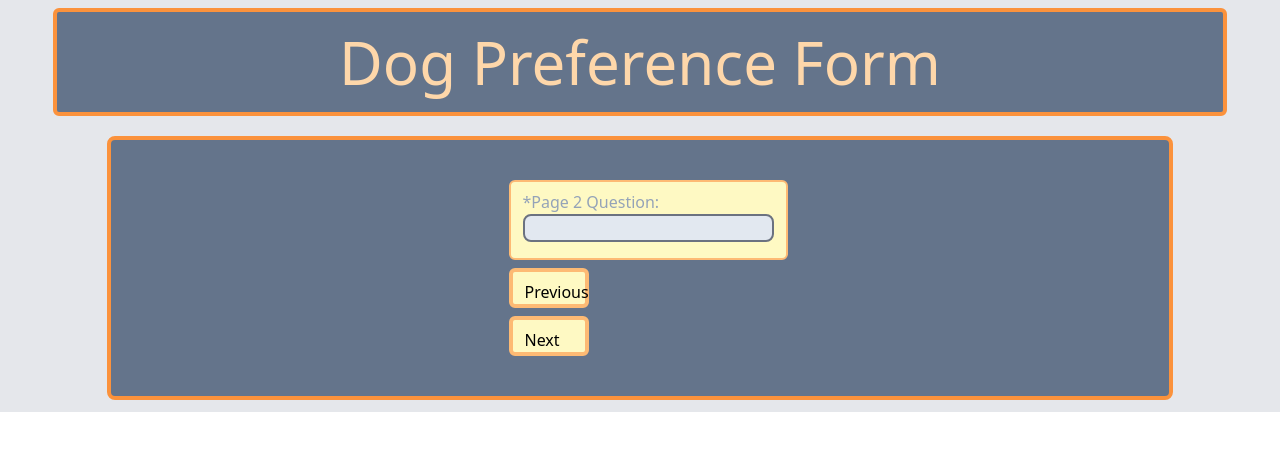
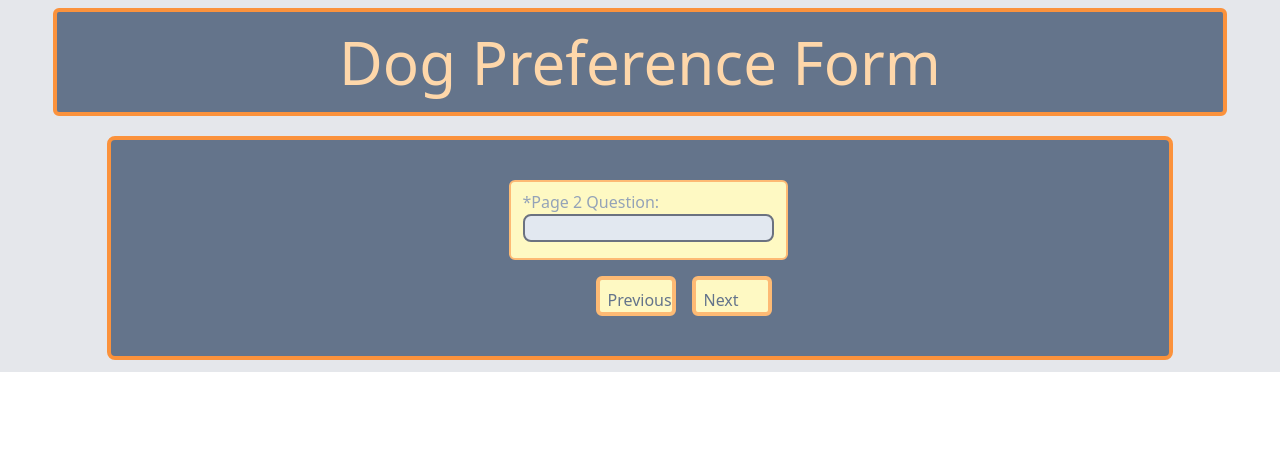
Before and after one commit to cssgunc/beautiful-together, a React (Create React App) app: page /dogform in a window 1280 px wide. Both pictures are taken after a click on the button "Next". Shown: the top 450 px of the page. Built offline with nearby package versions, Linux system fonts and the light colour scheme.

Commit message:
quality of life

```diff
--- a/src/pages/DogForm.js
+++ b/src/pages/DogForm.js
@@ -132,9 +132,9 @@ export const DogForm = () => {
                         <input className="h-10 w-30 bg-slate-200 rounded-lg border-gray-500 border-2" placeholder=" your_email@email.com" type="email" id="email" name="email" required />
                     </div>
 
-
-                    <button type="button" form="dogform" onClick={() => setPage(1)} className="flex flex-col pt-2 pb-4 px-3 h-10 w-20 align-top bg-yellow-100 rounded-md border-orange-300 border-4 m-2">Next</button>
-
+                    <div className="flex flex-row justify-end">
+                        <button type="button" form="dogform" onClick={() => setPage(1)} className="flex flex-col pt-2 pb-2 px-2 text-center text-slate-500 h-10 w-20 align-top bg-yellow-100 rounded-md border-orange-300 border-4 m-2">Next</button>
+                    </div>
                 </div>
 
                 <div id="part2" className={page === 1 ? "" : "hidden "}>
@@ -144,8 +144,10 @@ export const DogForm = () => {
                         <input className="h-10 w-30 bg-slate-200 rounded-lg border-gray-500 border-2" type="text" id="quest2" name="quest1" autoComplete="TODO " required />
                     </div>
 
-                    <button type="button" onClick={() => setPage(0)} className="flex flex-col pt-2 pb-4 px-3 h-10 w-20 align-top bg-yellow-100 rounded-md border-orange-300 border-4 m-2">Previous</button>
-                    <button type="button" onClick={() => setPage(2)} className="flex flex-col pt-2 pb-4 px-3 h-10 w-20 align-top bg-yellow-100 rounded-md border-orange-300 border-4 m-2">Next</button>
+                    <div className="flex flex-row justify-end">
+                        <button type="button" onClick={() => setPage(0)} className="flex flex-col pt-2 pb-2 px-2 text-center text-slate-500 h-10 w-20 align-top bg-yellow-100 rounded-md border-orange-300 border-4 m-2">Previous</button>
+                        <button type="button" onClick={() => setPage(2)} className="flex flex-col pt-2 pb-2 px-2 text-center text-slate-500 h-10 w-20 align-top bg-yellow-100 rounded-md border-orange-300 border-4 m-2">Next</button>
+                    </div>
                 </div>
 
                 <div id="part3" className={page === 2 ? "" : "hidden "}>
@@ -155,9 +157,12 @@ export const DogForm = () => {
                         <input className="h-10 w-30 bg-slate-200 rounded-lg border-gray-500 border-2" type="text" id="quest2" name="quest1" autoComplete="TODO " required />
                     </div>
 
-                    <button type="button" onClick={() => setPage(1)} className="flex flex-col pt-2 pb-4 px-3 h-10 w-20 align-top bg-yellow-100 rounded-md border-orange-300 border-4 m-2">Previous</button>
 
-                    <button className="flex flex-col pt-2 pb-4 px-3 h-10 w-20 align-top bg-yellow-100 rounded-md border-orange-300 border-4 m-2" type="submit">Submit</button>
+                    <div className="flex flex-row justify-end">
+                        <button type="button" onClick={() => setPage(1)} className="flex flex-col pt-2 pb-2 px-2 text-center text-slate-500 h-10 w-20 align-top bg-yellow-100 rounded-md border-orange-300 border-4 m-2">Previous</button>
+
+                        <button className="flex flex-col pt-2 pb-2 px-2 text-center text-slate-500 h-10 w-20 align-top bg-yellow-100 rounded-md border-orange-300 border-4 m-2" type="submit">Submit</button>
+                    </div>
                 </div>
             </form>
 
```
